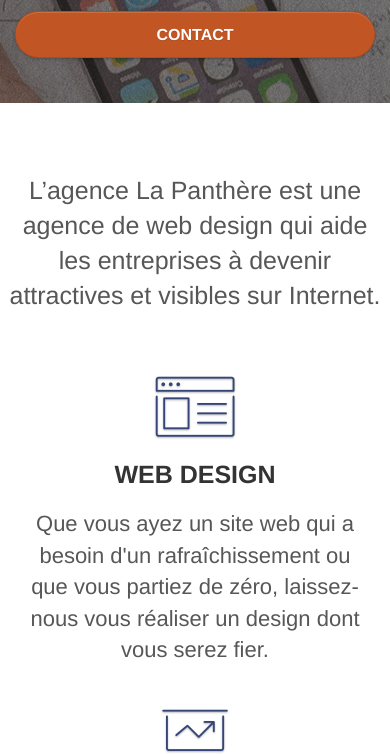
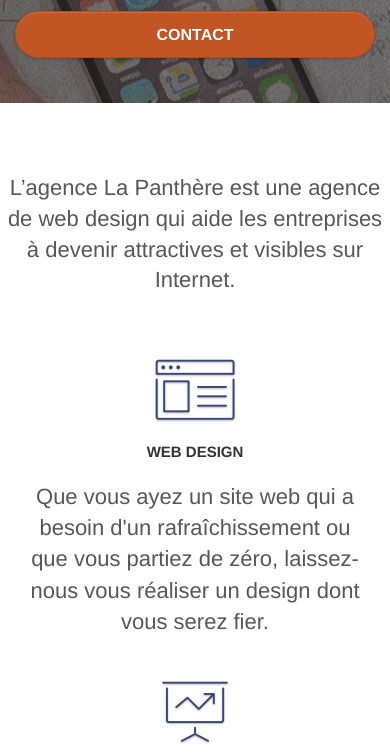
Before and after one commit to Zanthix/OC, a plain HTML site: page index.html in a window 390 px wide. Shown: the part 329-1083 px from the top of the page. Drawn offline with Linux system fonts and the light colour scheme.

Commit message:
Updrade SEO 2

```diff
--- a/style.css
+++ b/style.css
@@ -909,8 +909,8 @@ h4 {
 }
 
 @media (max-width: 767px) {
-    body h2,h3, p{
-        font-size: 25px;
+    body  p{
+        font-size: 22px;
     }
     .page-container {
         overflow-x: hidden;
@@ -1059,16 +1059,7 @@ h4 {
     .center{
         padding: 30px;
     }
-    .col-sm-4{
-        display: flex;
-        flex-direction: column;
-        margin-bottom: 20px;
-    }
-    .col-sm-6{
-        margin-bottom: 10%;
-        display: flex;
-        flex-direction: column;
-    }
+
 }
 
 @media (max-width: 400px) {
@@ -1082,4 +1073,14 @@ h4 {
     .bloc-mob-center-text {
         text-align: center;
     }
+    .col-sm-4{
+        display: flex;
+        flex-direction: column;
+        margin-bottom: 20px;
+    }
+    .col-sm-6{
+        margin-bottom: 10%;
+        display: flex;
+        flex-direction: column;
+    }
 }
```
